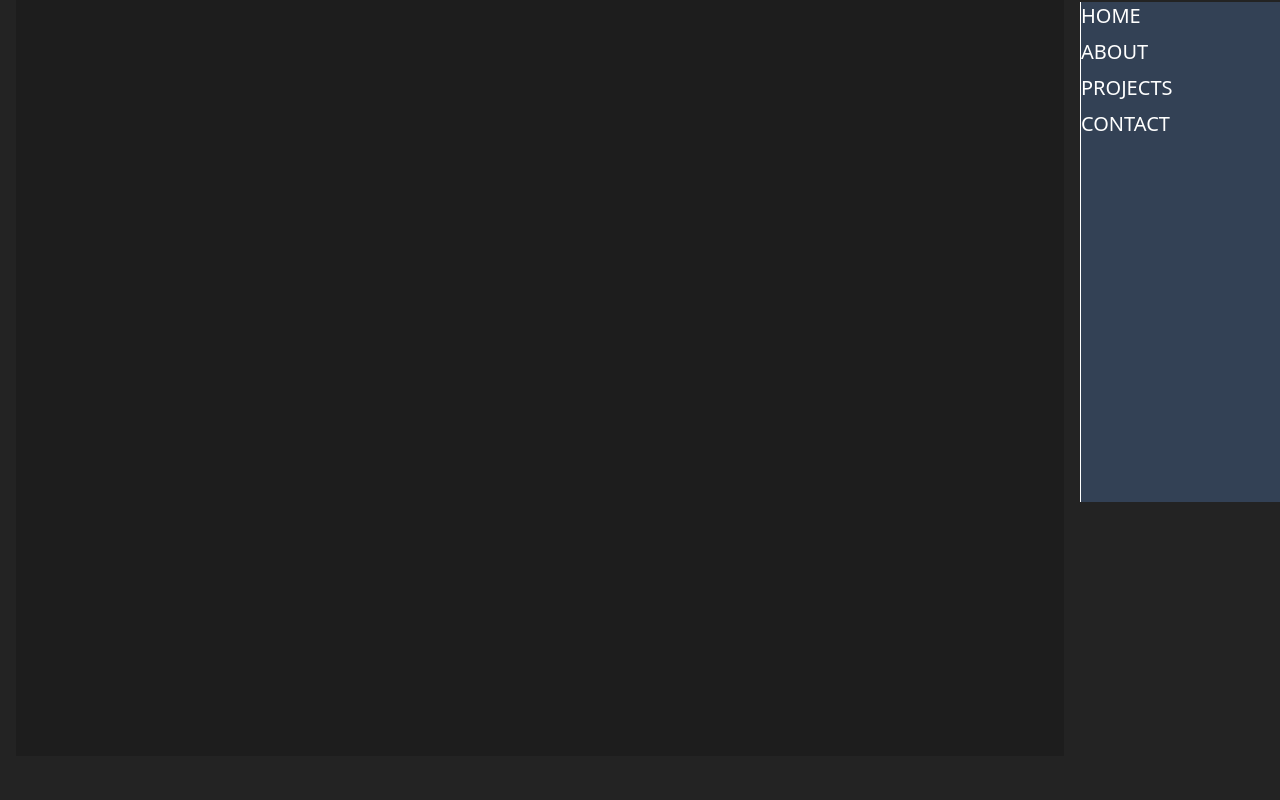
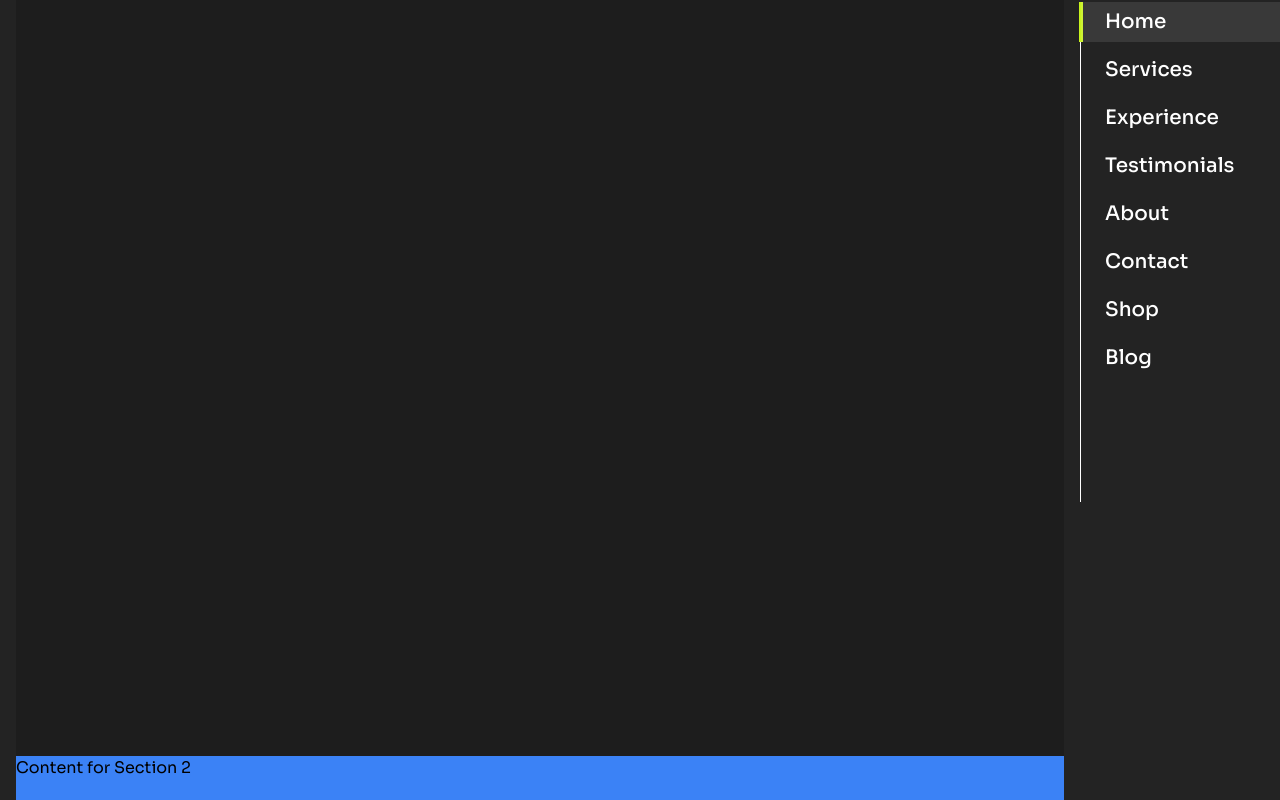
Before and after one commit to david-ouatedem/my-website, an Astro site: page / in a window 1280 px wide. Shown: the part 148-948 px from the top of the page. Before the commit the page ends 904 px from the top, so only its background shows below. Built offline with nearby package versions, Linux system fonts and the light colour scheme; Astro itself is replaced by a stand-in of ours.

Commit message:
sidbar anim

```diff
--- a/src/components/Navbar.astro
+++ b/src/components/Navbar.astro
@@ -9,16 +9,30 @@ interface Props {
 const { className } = Astro.props;
 ---
 
-<nav class={twMerge("border-l border-white bg-slate-700 fixed inset-y-0 my-auto right-0 h-[500px] w-[200px]", className)}>
+<nav
+  id="sidebar"
+  class={twMerge(
+    "border-l border-white fixed inset-y-0 my-auto right-0 h-[500px] w-[200px]",
+    className
+  )}
+>
   <ul class="flex flex-col gap-2">
     {
-      navbarLinks.map((link) => (
-        <li>
-          <a href={link.path}
-            class="text-white text-xl uppercase">{link.name}</a>
-
-        </li>
-      ))
+      navbarLinks.map((link) => {
+        return (
+          <li class="">
+            <a
+              data-section={link.name.toLowerCase()}
+              href={link.path}
+              class={twMerge(
+                `text-white text-xl pl-6 py-1.5 h-full block font-medium w-full nav-item`
+              )}
+            >
+              {link.name}
+            </a>
+          </li>
+        );
+      })
     }
   </ul>
 </nav>
--- a/src/layouts/Layout.astro
+++ b/src/layouts/Layout.astro
@@ -1,14 +1,13 @@
 ---
 import "../styles/global.css";
-import { twMerge } from 'tailwind-merge'
-
+import { twMerge } from "tailwind-merge";
 
 interface Props {
   title: string;
   className?: string;
 }
 
-const { title,className } = Astro.props;
+const { title, className } = Astro.props;
 ---
 
 <!doctype html>
@@ -19,9 +18,15 @@ const { title,className } = Astro.props;
     <meta name="viewport" content="width=device-width" />
     <link rel="icon" type="image/svg+xml" href="/favicon.svg" />
     <meta name="generator" content={Astro.generator} />
+    <link rel="preconnect" href="https://fonts.googleapis.com" />
+    <link rel="preconnect" href="https://fonts.gstatic.com" crossorigin />
+    <link
+      href="https://fonts.googleapis.com/css2?family=Sora:wght@100..800&display=swap"
+      rel="stylesheet"
+    />
     <title>{title}</title>
   </head>
-	<body class={twMerge("bg-custom-black",className)}>
+  <body id="top" class={twMerge("bg-custom-black sora", className)}>
     <slot />
   </body>
 </html>
--- a/src/layouts/MainLayout.astro
+++ b/src/layouts/MainLayout.astro
@@ -3,7 +3,54 @@ import Navbar from "../components/Navbar.astro";
 import Layout from "./Layout.astro";
 
 
+
+
+
 ---
+
+
+<script>
+    document.addEventListener("DOMContentLoaded", function () {
+  // Select all sections and sidebar links
+  const sections = document.querySelectorAll("section");
+  const navLinks = document.querySelectorAll("#sidebar a");
+
+  // Callback function for IntersectionObserver
+  const observerCallback = (entries: any[]) => {
+    entries.forEach((entry: { isIntersecting: any; target: { id: any; }; }) => {
+      // Check if the section is in the viewport
+      if (entry.isIntersecting) {
+        const activeSectionId = entry.target.id;
+
+        // Remove the 'active' class from all links
+        navLinks.forEach((link) => {
+          link.classList.remove("active-nav");
+        });
+
+        // Add 'active' class to the corresponding link
+        const activeLink = document.querySelector(`#sidebar a[data-section="${activeSectionId}"]`);
+        if (activeLink) {
+          activeLink.classList.add("active-nav");
+        }
+      }
+    });
+  };
+
+  // Set up IntersectionObserver
+  const observerOptions = {
+    root: null, // Use the viewport as the root
+    threshold: 0.5, // Trigger when 50% of the section is visible
+  };
+
+  const observer = new IntersectionObserver(observerCallback, observerOptions);
+
+  // Observe each section
+  sections.forEach((section) => {
+    observer.observe(section);
+  });
+});
+
+</script>
 
 
 <Layout className="relative page-padding" title="david-ouatedem">
--- a/src/pages/index.astro
+++ b/src/pages/index.astro
@@ -36,7 +36,9 @@ import MainLayout from "../layouts/MainLayout.astro";
     </ul>
     <a class="text-white text-xs uppercase" href="">davdev1400@gmail.com</a>
   </div>
-  <section class="bg-primary min-h-screen rounded-t-2xl">
+  <section id="home" class="bg-primary min-h-screen rounded-t-2xl">
     <h1 class="text-3xl font-bold underline">Hello world!</h1>
   </section>
+  <section id="services" class="h-[1000px] bg-blue-500">Content for Section 2</section>
+  <section id="experience" class="h-[1000px] bg-purple-500">Content for Section 3</section>
 </MainLayout>
--- a/src/shared/data/navbarLinks.ts
+++ b/src/shared/data/navbarLinks.ts
@@ -1,18 +1,34 @@
 export const navbarLinks = [
     {
         name: "Home",
-        path: "/",
+        path: "#top",
+    },
+    {
+        name: "Services",
+        path: "#services",
+    },
+    {
+        name: "Experience",
+        path: "#experience",
+    },
+    {
+        name: "Testimonials",
+        path: "#testimonials",
     },
     {
         name: "About",
-        path: "/about",
-    },
-    {
-        name: "Projects",
-        path: "/projects",
+        path: "#about",
     },
     {
         name: "Contact",
-        path: "/contact",
+        path: "#contact",
+    },
+    {
+        name: "Shop",
+        path: "#shop",
+    },
+    {
+        name: "Blog",
+        path: "#blog",
     },
 ]
--- a/src/styles/global.css
+++ b/src/styles/global.css
@@ -1,6 +1,61 @@
+html {
+  scroll-behavior: smooth;
+}
+
+.page-padding {
+  padding-left: 16px;
+  padding-right: 16px;
+}
+
+.sora {
+  font-family: "Sora", sans-serif;
+  font-optical-sizing: auto;
+}
+
+.nav-item {
+  position: relative;
+
+}
+.nav-item::after {
+  content: "";
+  position: absolute;
+  inset: 0;
+  width: 0;
+  background-color: rgba(255, 255, 255, 0.1);
+  transition: all 0.3s ease-in-out;
+}
+.nav-item:hover::after {
+  width: 100%;
+}
+.nav-item:hover::before {
+  content: "";
+  position: absolute;
+  top: 0;
+  bottom: 0;
+  left: -0.125rem;
+  height: 100%;
+  width: 0.25rem;
+  background-color: #c8f31d;
+}
 
 
-.page-padding {
-    padding-left: 16px;
-    padding-right: 16px;
+.active-nav::after {
+    content: "";
+    position: absolute;
+    inset: 0;
+    width: 100%;
+    background-color: rgba(255, 255, 255, 0.1);
+    transition: all 0.3s ease-in-out;
 }
+
+.active-nav::before {
+  content: "";
+  position: absolute;
+  top: 0;
+  bottom: 0;
+  left: -0.125rem;
+  height: 100%;
+  width: 0.25rem;
+  background-color: #c8f31d;
+  /* transition: all 1s ease-in-out; */
+}
```
Lines whose indentation alone changed are shown as unchanged.
